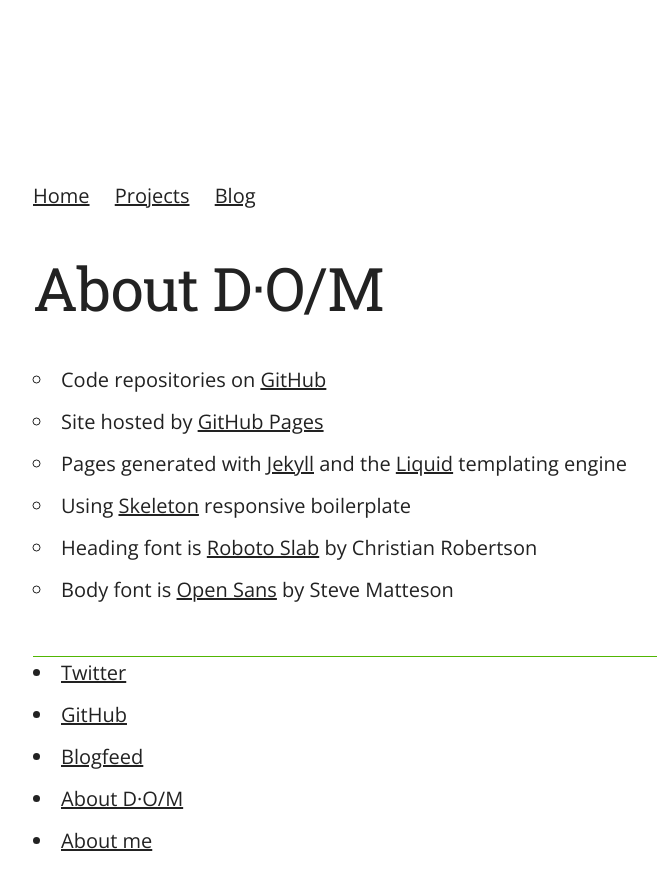
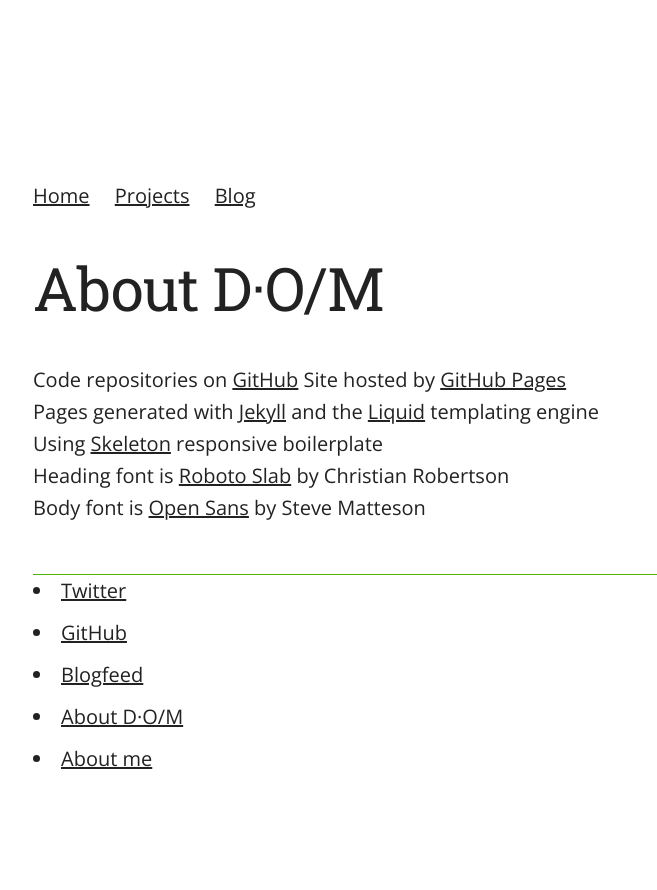
Before and after one commit to danoscarmike/danoscarmike.github.io, a Jekyll site: the page built from about/site.html, in a window 1280 px wide. Shown: the top 890 px of the page, without its empty margins (127-784 px from the left). Built offline with Jekyll 4.4.1, drawn with Linux system fonts in a browser that asks for light colours.

Commit message:
remove ul/li from content

```diff
--- a/about/site.html
+++ b/about/site.html
@@ -6,12 +6,10 @@
 <h1>{{ page.title }}</h1>
 </div>
 <div>
-	<ul>
-		<li>Code repositories on <a href="https://github.com">GitHub</a></li>
-		<li>Site hosted by <a href="">GitHub Pages</a></li>
-		<li>Pages generated with <a href="https://jekyllrb.com/">Jekyll</a> and the <a href="https://shopify.github.io/liquid/">Liquid</a> templating engine</li>
-		<li>Using <a href="http://getskeleton.com/">Skeleton</a> responsive boilerplate</li>
-		<li>Heading font is <a href="https://fonts.google.com/specimen/Roboto+Slab?query=roboto+slab">Roboto Slab</a> by Christian Robertson</li>
-		<li>Body font is <a href="https://fonts.google.com/specimen/Open+Sans?query=open+sans">Open Sans</a> by Steve Matteson</li>
-	</ul>
+	Code repositories on <a href="https://github.com">GitHub</a>
+	Site hosted by <a href="">GitHub Pages</a><br>
+	Pages generated with <a href="https://jekyllrb.com/">Jekyll</a> and the <a href="https://shopify.github.io/liquid/">Liquid</a> templating engine<br>
+	Using <a href="http://getskeleton.com/">Skeleton</a> responsive boilerplate<br>
+	Heading font is <a href="https://fonts.google.com/specimen/Roboto+Slab?query=roboto+slab">Roboto Slab</a> by Christian Robertson<br>
+	Body font is <a href="https://fonts.google.com/specimen/Open+Sans?query=open+sans">Open Sans</a> by Steve Matteson<br>
 </div>
```
